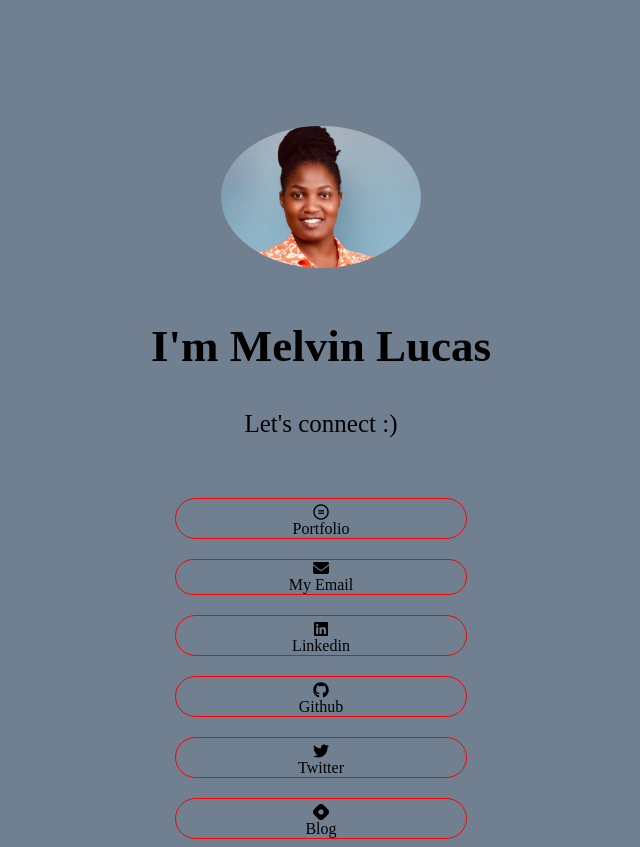
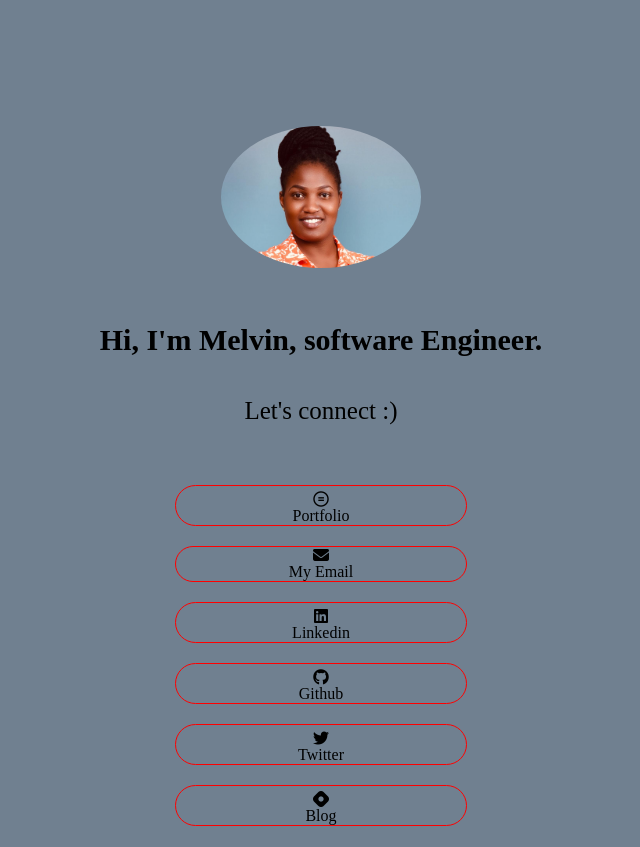
Before and after one commit to LucasMelvin15/Linkstree, a plain HTML site: page index.html in a window 1280 px wide. Shown: the whole page, without its empty margins (319-959 px from the left). Drawn offline with Linux system fonts and the light colour scheme.

Commit message:
first commit

```diff
--- a/index.html
+++ b/index.html
@@ -12,7 +12,9 @@
 <body>
     <img src="./linktree2.jpeg" alt="" class="profile-picture">
     <div class="profile-name">
-        <h2>I'm Melvin Lucas</h2>
+
+        <h4>Hi, I'm Melvin, software Engineer. </h4>
+
         <p>Let's connect :)</p>
     </div>
 
@@ -27,7 +29,7 @@
 
         <a href="https://twitter.com/melvinlucas254" target="_blank" class="links"> <i class="fa-brands fa-twitter"></i>Twitter</a>
 
-        <a href="http://melvinlucas.hashnode.dev" target="_blank" class="links"> <i class="fa-brands fa-hashnode"></i>
+        <a href="https://melvinlucas.hashnode.dev" target="_blank" class="links"> <i class="fa-brands fa-hashnode"></i>
            Blog</a>
 
 
```
